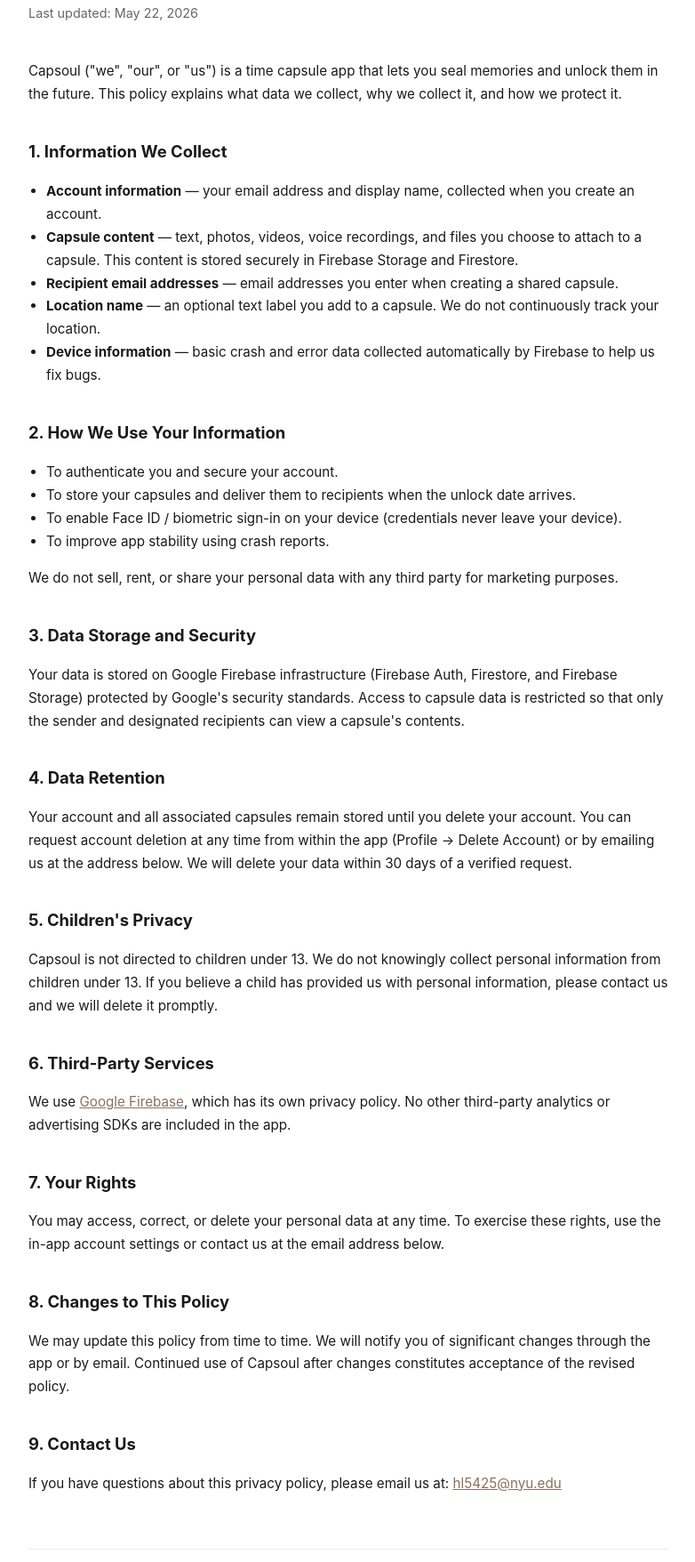
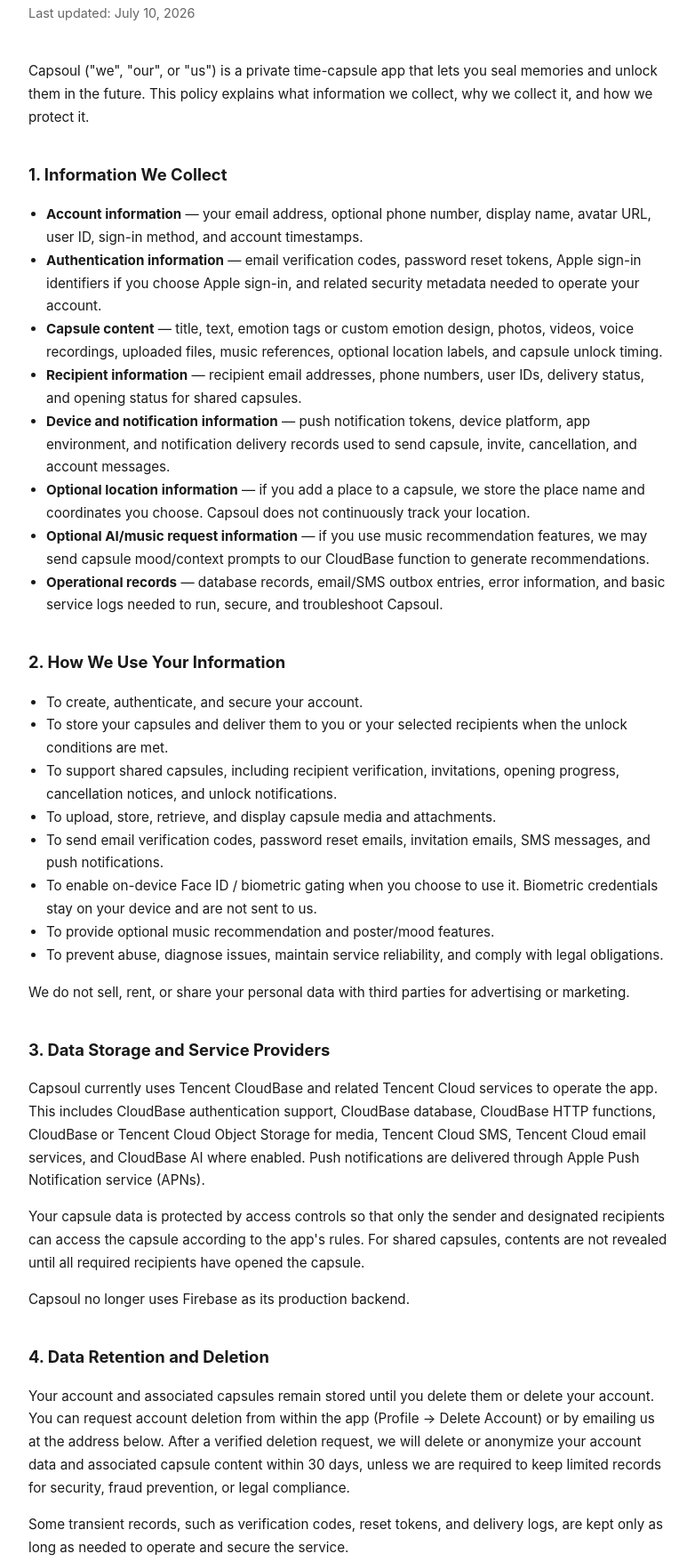
Before and after one commit to haopeng1139/capsoul-legal, a plain HTML site: page privacy.html in a window 1280 px wide. Shown: the part 114-1870 px from the top of the page at 89% size, without its empty margins (248-1030 px from the left). Drawn offline with Linux system fonts and the light colour scheme.

Commit message:
Update Capsoul privacy policy for CloudBase

```diff
--- a/privacy.html
+++ b/privacy.html
@@ -21,48 +21,58 @@
 <body>
 
 <h1>Privacy Policy</h1>
-<p class="subtitle">Last updated: May 22, 2026</p>
+<p class="subtitle">Last updated: July 10, 2026</p>
 
-<p>Capsoul ("we", "our", or "us") is a time capsule app that lets you seal memories and unlock them in the future. This policy explains what data we collect, why we collect it, and how we protect it.</p>
+<p>Capsoul ("we", "our", or "us") is a private time-capsule app that lets you seal memories and unlock them in the future. This policy explains what information we collect, why we collect it, and how we protect it.</p>
 
 <h2>1. Information We Collect</h2>
 <ul>
-  <li><strong>Account information</strong> — your email address and display name, collected when you create an account.</li>
-  <li><strong>Capsule content</strong> — text, photos, videos, voice recordings, and files you choose to attach to a capsule. This content is stored securely in Firebase Storage and Firestore.</li>
-  <li><strong>Recipient email addresses</strong> — email addresses you enter when creating a shared capsule.</li>
-  <li><strong>Location name</strong> — an optional text label you add to a capsule. We do not continuously track your location.</li>
-  <li><strong>Device information</strong> — basic crash and error data collected automatically by Firebase to help us fix bugs.</li>
+  <li><strong>Account information</strong> — your email address, optional phone number, display name, avatar URL, user ID, sign-in method, and account timestamps.</li>
+  <li><strong>Authentication information</strong> — email verification codes, password reset tokens, Apple sign-in identifiers if you choose Apple sign-in, and related security metadata needed to operate your account.</li>
+  <li><strong>Capsule content</strong> — title, text, emotion tags or custom emotion design, photos, videos, voice recordings, uploaded files, music references, optional location labels, and capsule unlock timing.</li>
+  <li><strong>Recipient information</strong> — recipient email addresses, phone numbers, user IDs, delivery status, and opening status for shared capsules.</li>
+  <li><strong>Device and notification information</strong> — push notification tokens, device platform, app environment, and notification delivery records used to send capsule, invite, cancellation, and account messages.</li>
+  <li><strong>Optional location information</strong> — if you add a place to a capsule, we store the place name and coordinates you choose. Capsoul does not continuously track your location.</li>
+  <li><strong>Optional AI/music request information</strong> — if you use music recommendation features, we may send capsule mood/context prompts to our CloudBase function to generate recommendations.</li>
+  <li><strong>Operational records</strong> — database records, email/SMS outbox entries, error information, and basic service logs needed to run, secure, and troubleshoot Capsoul.</li>
 </ul>
 
 <h2>2. How We Use Your Information</h2>
 <ul>
-  <li>To authenticate you and secure your account.</li>
-  <li>To store your capsules and deliver them to recipients when the unlock date arrives.</li>
-  <li>To enable Face ID / biometric sign-in on your device (credentials never leave your device).</li>
-  <li>To improve app stability using crash reports.</li>
+  <li>To create, authenticate, and secure your account.</li>
+  <li>To store your capsules and deliver them to you or your selected recipients when the unlock conditions are met.</li>
+  <li>To support shared capsules, including recipient verification, invitations, opening progress, cancellation notices, and unlock notifications.</li>
+  <li>To upload, store, retrieve, and display capsule media and attachments.</li>
+  <li>To send email verification codes, password reset emails, invitation emails, SMS messages, and push notifications.</li>
+  <li>To enable on-device Face ID / biometric gating when you choose to use it. Biometric credentials stay on your device and are not sent to us.</li>
+  <li>To provide optional music recommendation and poster/mood features.</li>
+  <li>To prevent abuse, diagnose issues, maintain service reliability, and comply with legal obligations.</li>
 </ul>
-<p>We do not sell, rent, or share your personal data with any third party for marketing purposes.</p>
+<p>We do not sell, rent, or share your personal data with third parties for advertising or marketing.</p>
 
-<h2>3. Data Storage and Security</h2>
-<p>Your data is stored on Google Firebase infrastructure (Firebase Auth, Firestore, and Firebase Storage) protected by Google's security standards. Access to capsule data is restricted so that only the sender and designated recipients can view a capsule's contents.</p>
+<h2>3. Data Storage and Service Providers</h2>
+<p>Capsoul currently uses Tencent CloudBase and related Tencent Cloud services to operate the app. This includes CloudBase authentication support, CloudBase database, CloudBase HTTP functions, CloudBase or Tencent Cloud Object Storage for media, Tencent Cloud SMS, Tencent Cloud email services, and CloudBase AI where enabled. Push notifications are delivered through Apple Push Notification service (APNs).</p>
+<p>Your capsule data is protected by access controls so that only the sender and designated recipients can access the capsule according to the app's rules. For shared capsules, contents are not revealed until all required recipients have opened the capsule.</p>
+<p>Capsoul no longer uses Firebase as its production backend.</p>
 
-<h2>4. Data Retention</h2>
-<p>Your account and all associated capsules remain stored until you delete your account. You can request account deletion at any time from within the app (Profile → Delete Account) or by emailing us at the address below. We will delete your data within 30 days of a verified request.</p>
+<h2>4. Data Retention and Deletion</h2>
+<p>Your account and associated capsules remain stored until you delete them or delete your account. You can request account deletion from within the app (Profile → Delete Account) or by emailing us at the address below. After a verified deletion request, we will delete or anonymize your account data and associated capsule content within 30 days, unless we are required to keep limited records for security, fraud prevention, or legal compliance.</p>
+<p>Some transient records, such as verification codes, reset tokens, and delivery logs, are kept only as long as needed to operate and secure the service.</p>
 
 <h2>5. Children's Privacy</h2>
 <p>Capsoul is not directed to children under 13. We do not knowingly collect personal information from children under 13. If you believe a child has provided us with personal information, please contact us and we will delete it promptly.</p>
 
 <h2>6. Third-Party Services</h2>
-<p>We use <a href="https://firebase.google.com/support/privacy">Google Firebase</a>, which has its own privacy policy. No other third-party analytics or advertising SDKs are included in the app.</p>
+<p>We use Tencent CloudBase and related Tencent Cloud services to provide backend, storage, email, SMS, and AI functionality, and Apple Push Notification service to send push notifications. These service providers process information only as needed to provide Capsoul's app functionality. We do not include third-party advertising SDKs.</p>
 
-<h2>7. Your Rights</h2>
-<p>You may access, correct, or delete your personal data at any time. To exercise these rights, use the in-app account settings or contact us at the email address below.</p>
+<h2>7. Your Rights and Choices</h2>
+<p>You may access, correct, or delete your personal data at any time through the app where available, or by contacting us. You may choose not to add optional media, location, music, or recipient information. You can also disable push notifications in your device settings.</p>
 
 <h2>8. Changes to This Policy</h2>
-<p>We may update this policy from time to time. We will notify you of significant changes through the app or by email. Continued use of Capsoul after changes constitutes acceptance of the revised policy.</p>
+<p>We may update this policy from time to time. We will notify you of significant changes through the app or by email when appropriate. Continued use of Capsoul after changes constitutes acceptance of the revised policy.</p>
 
 <h2>9. Contact Us</h2>
-<p>If you have questions about this privacy policy, please email us at: <a href="mailto:hl5425@nyu.edu">hl5425@nyu.edu</a></p>
+<p>If you have questions about this privacy policy or want to exercise your privacy rights, please email us at: <a href="mailto:18210399677@139.com">18210399677@139.com</a></p>
 
 <footer>© 2026 Capsoul. All rights reserved.</footer>
 
```
